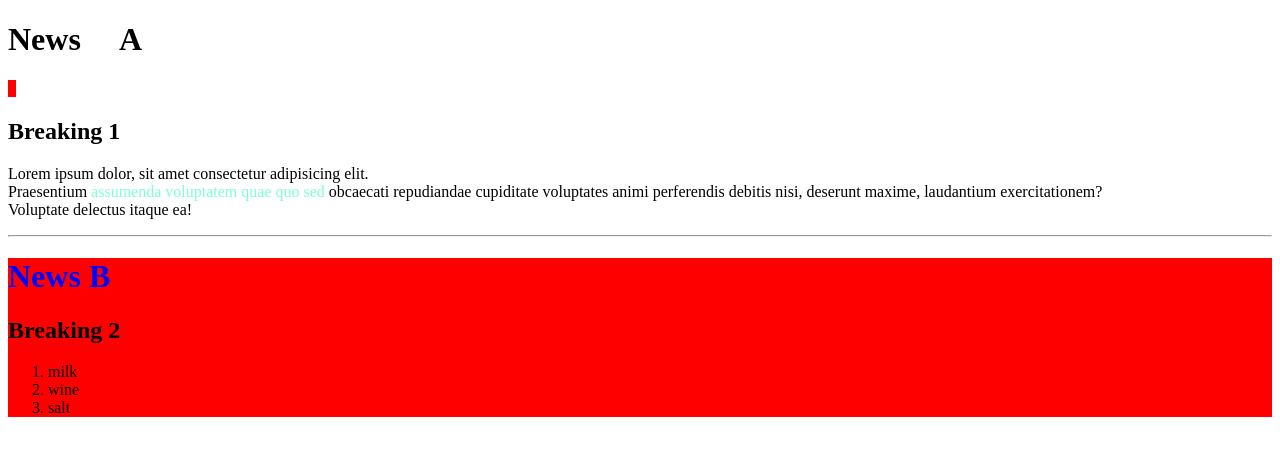
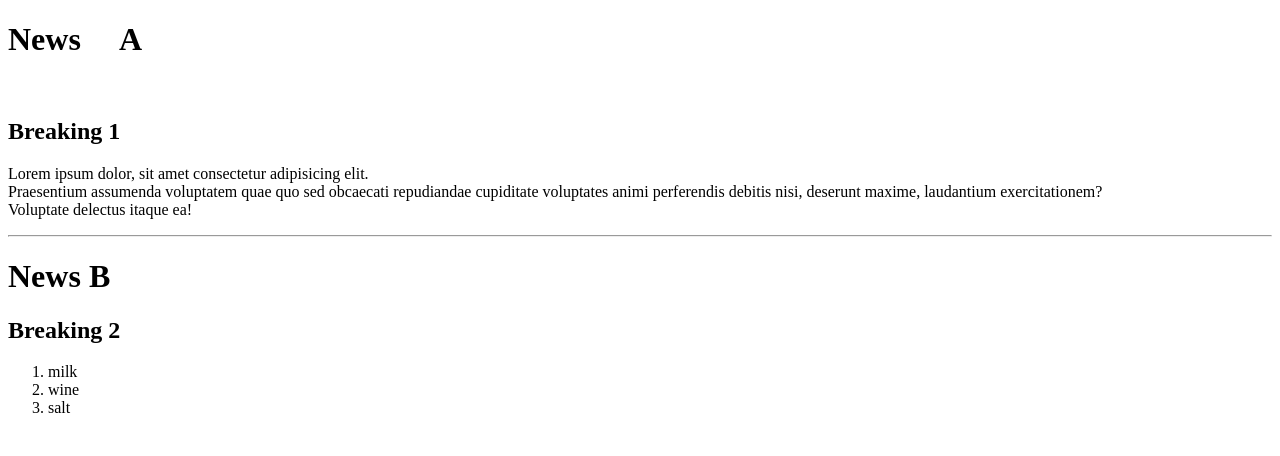
Before and after one commit to wanna-program/Intro, a plain HTML site: page index.html in a window 1280 px wide. Drawn offline with Linux system fonts and the light colour scheme.

Commit message:
3 session

```diff
--- a/index.html
+++ b/index.html
@@ -7,16 +7,20 @@
     <title>Intro</title>
 </head>
 
+<style>
+
+</style>
+
 <body>
     <div>
         <!-- &nbsp; entity for spaces -->
         <h1>News &nbsp; &nbsp; A</h1>
 
-        <span style="background-color: red;">&nbsp;&nbsp;</span>
+        <span>&nbsp;&nbsp;</span>
 
         <h2>Breaking 1</h2>
         <P> Lorem ipsum dolor, sit amet consectetur adipisicing elit. <br>
-            Praesentium <span style="color: aquamarine;">assumenda voluptatem quae quo sed</span>
+            Praesentium <span >assumenda voluptatem quae quo sed</span>
             obcaecati repudiandae cupiditate voluptates animi perferendis debitis nisi, deserunt maxime, laudantium
             exercitationem? <br>Voluptate delectus itaque ea!
 
@@ -25,8 +29,8 @@
     </div>
     <hr>
 
-    <div style="background-color: red;">
-        <h1 style="color:blue">News B</h1>
+    <div >
+        <h1 >News B</h1>
         <h2>Breaking 2</h2>
         <ol>
             <li>milk</li>
--- /dev/null
+++ b/main.css
@@ -0,0 +1,3 @@
+h1 {
+background-color: red;
+}
```
